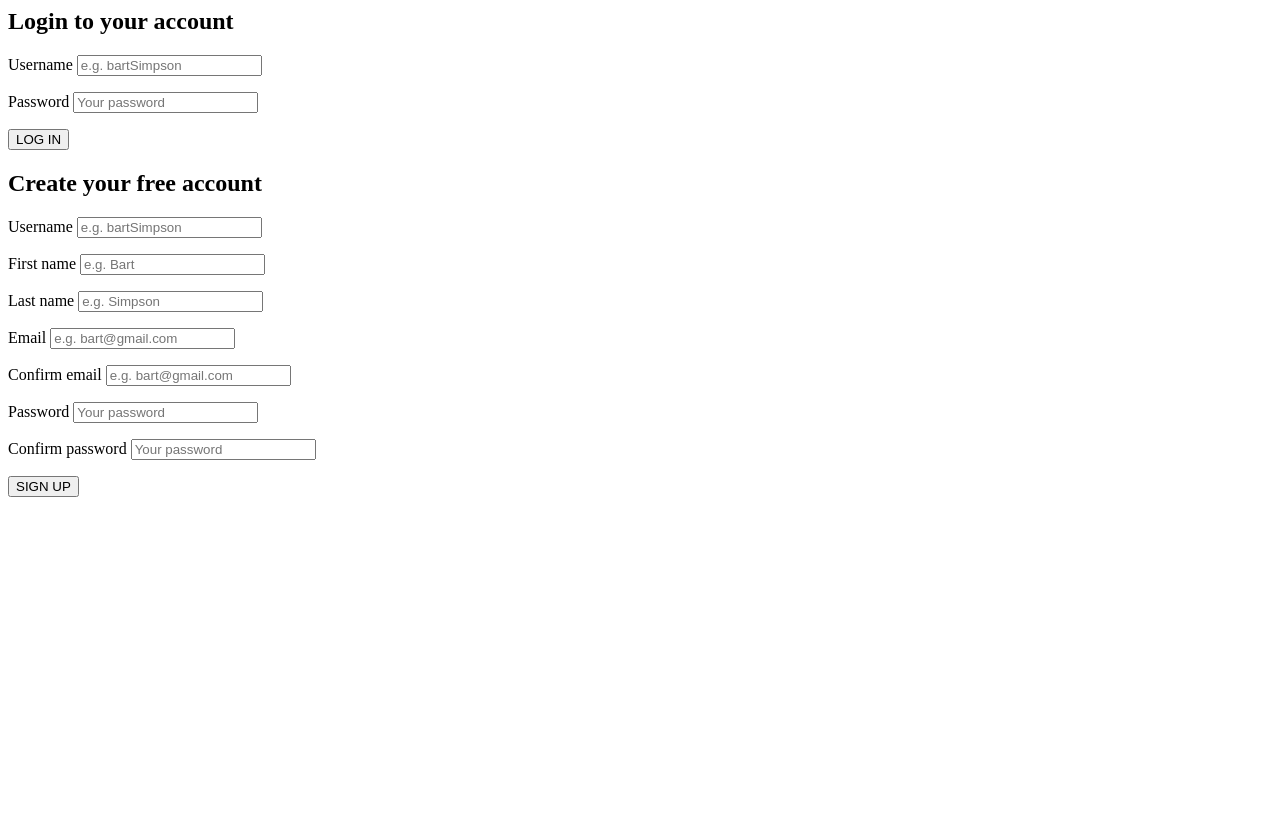
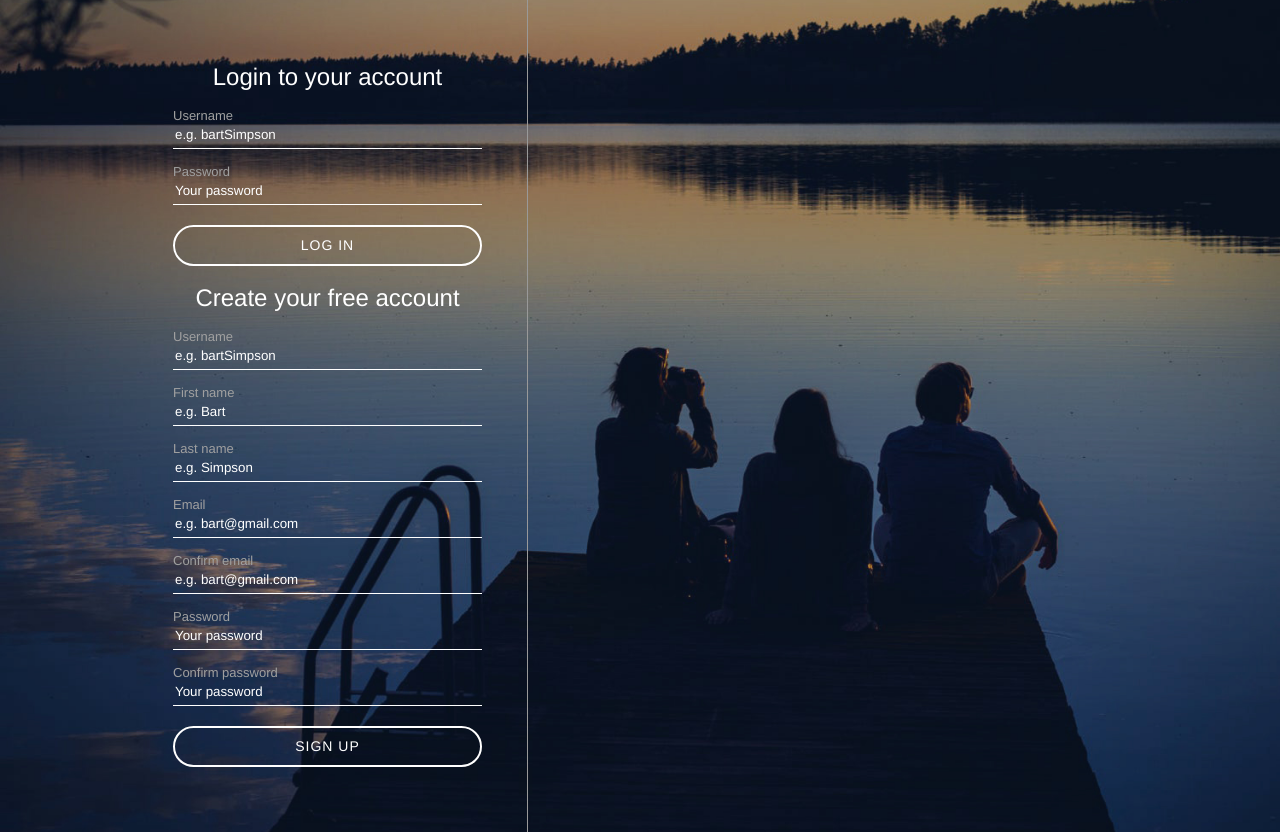
Before and after one commit to JustinDearden/Spotter, a PHP site: page /register.php in a window 1280 px wide. Before the commit the page ends 497 px from the top, so only its background shows below. Run offline with PHP 8.4, Linux system fonts and the light colour scheme.

Commit message:
Styled Register Page

```diff
--- /dev/null
+++ b/assets/css/register.css
@@ -0,0 +1,103 @@
+html,
+body {
+    padding: 0;
+    margin: 0;
+    height: 100%;
+
+}
+
+#background {
+    background-color: #000;
+    background-image: url(../images/bg.jpg);
+    background-position: center;
+    background-size: cover;
+    display: table;
+    height: 100%;
+    width: 100%;
+}
+
+#loginContainer * {
+    color: #fff;
+    font-family: "Helvetica Neue", "Helvetica", "Arial", sans-serif;
+    font-weight: normal;
+    line-height: 1em;
+    box-sizing: border-box;
+}
+
+#loginContainer {
+    width: 80%;
+    margin: 0 auto;
+    position: relative;
+    max-width: 1024px;
+}
+
+::-webkit-input-placeholder { /* WebKit, Blink, Edge */
+    color:    #fff;
+}
+:-moz-placeholder { /* Mozilla Firefox 4 to 18 */
+   color:    #fff;
+   opacity:  1;
+}
+::-moz-placeholder { /* Mozilla Firefox 19+ */
+   color:    #fff;
+   opacity:  1;
+}
+:-ms-input-placeholder { /* Internet Explorer 10-11 */
+   color:    #fff;
+}
+::-ms-input-placeholder { /* Microsoft Edge */
+   color:    #fff;
+}
+
+::placeholder { /* Most modern browsers support this now. */
+   color:    #fff;
+}
+
+#inputContainer {
+    width: 400px;
+    padding: 45px;
+    float: left;
+    border-right: 1px solid #999;
+}
+
+#inputContainer h2 {
+    text-align: center;
+}
+
+/*
+All input fields with the type text
+*/
+#inputContainer input[type="text"],
+#inputContainer input[type="email"],
+#inputContainer input[type="password"] {
+    display: block;
+    background-color: transparent;
+    border: 0;
+    border-bottom: 1px solid #fff;
+    height: 27px;
+    line-height: 27px;
+    width: 100%;
+}
+
+#inputContainer label {
+    color: #a0a0a0;
+    font-size: 13px;
+    margin-top: 15px;
+}
+
+#inputContainer button {
+    background-color: transparent;
+    border: 2px solid #fff;
+    border-radius: 250px;
+    color: #fff;
+    display: block;
+    font-size: 14px;
+    letter-spacing: 1px;
+    margin: 20px auto;
+    height: 41px;
+    width: 100%;
+}
+
+#inputContainer button:hover {
+    cursor: pointer;
+}
--- a/register.php
+++ b/register.php
@@ -18,8 +18,12 @@
 <html>
 <head>
 	<title>Welcome to Spotter!</title>
+	<link rel="stylesheet" type="text/css" href="assets/css/register.css">
 </head>
 <body>
+	<div id="background">
+
+		<div id="loginContainer">
 
 			<div id="inputContainer">
 				<form id="loginForm" action="register.php" method="POST">
@@ -93,6 +97,8 @@
 
 
 			</div>
+		</div>
+	</div>
 
 </body>
 </html>
```
Also changed, not shown: assets/images/bg.jpg (added), 3 other files. Lines whose indentation alone changed are shown as unchanged.
